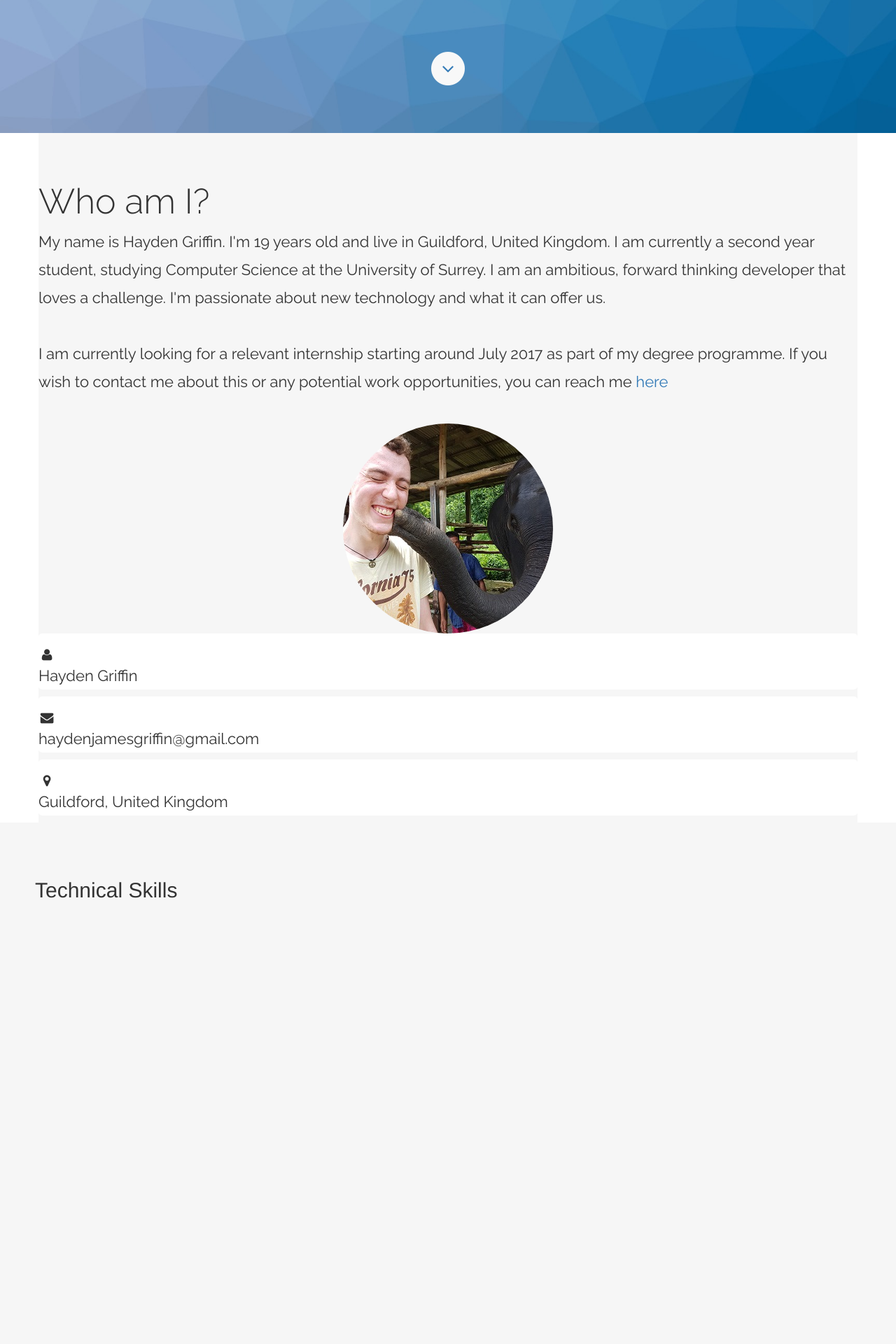
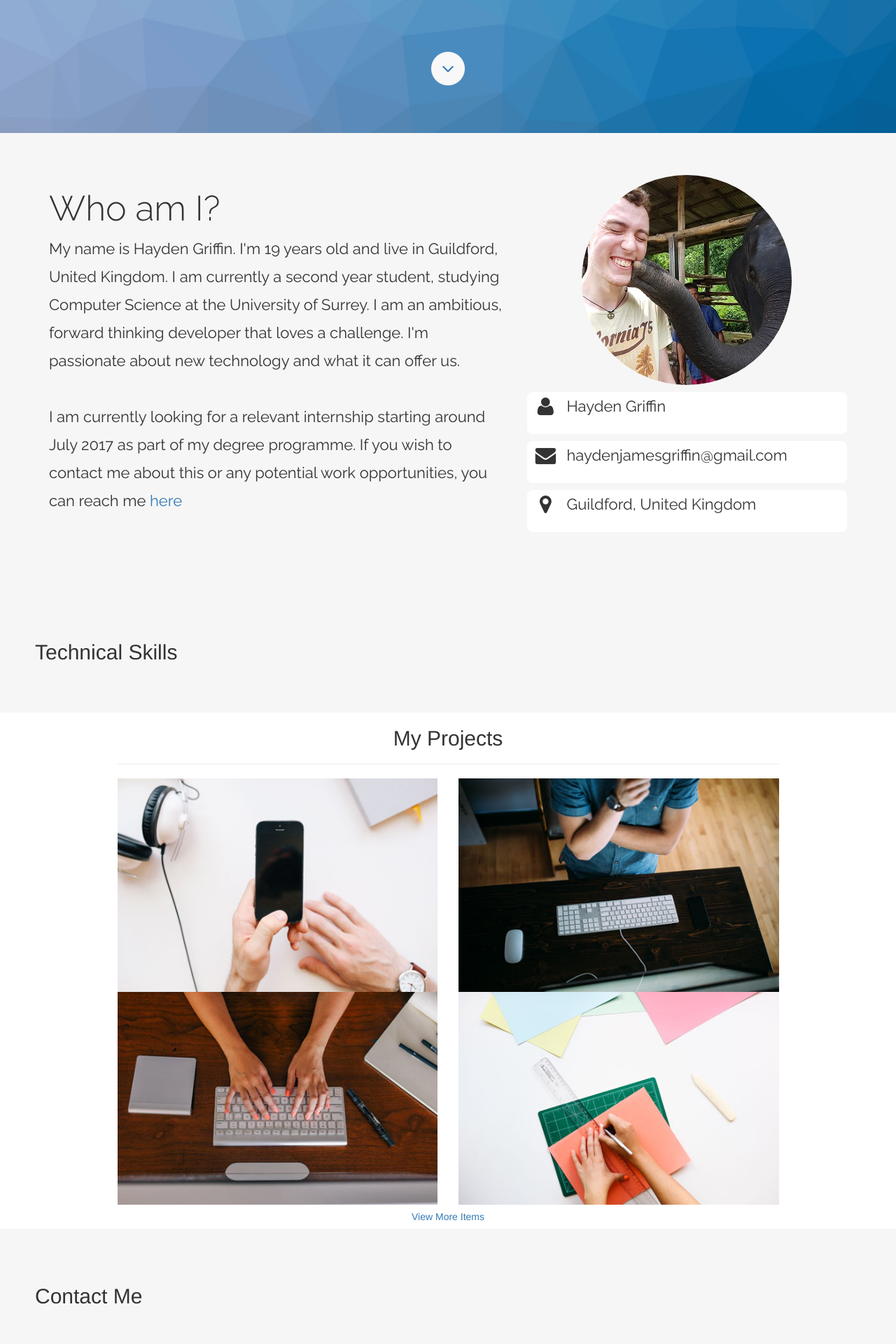
Before and after one commit to HaydenGriffin/haydengriffin.github.io, a PHP site: page / in a window 1280 px wide. Shown: the part 610-2530 px from the top of the page at 70% size. After the commit the page ends 2473 px from the top, so only its background shows below. Run offline with PHP 8.4, Linux system fonts and the light colour scheme.

Commit message:
Work on about section

```diff
--- a/css/styles.css
+++ b/css/styles.css
@@ -1,6 +1,6 @@
 .container-about{
+    padding-top: 50px;
     background-color: #f6f6f6;
-    padding-top: 50px;
 }
 
 p {
@@ -77,15 +77,17 @@ p {
 }
 
 .about-information-box {
+    margin-top: 10px;
     background-color: white;
-    padding-top: 20px;
-    padding-bottom 20px;
-    border-radius: 5px;
+    height: 60px;
+    line-height: 60px;
+    vertical-align: middle;
+    border-radius: 8px;
+    padding-left:8px;
 }
 
 .container-fluid {
     padding: 60px 50px;
-    height: 100vh;
 }
 
 .bg-grey {
--- a/index.html
+++ b/index.html
@@ -53,23 +53,25 @@
           </div>
 
      <!-- About page -->
-      <div class="container container-about" id="about">
+     <div class="container-fluid container-about" id="about">
+      <div class="container">
          <div class="row">
-            <div class="col-s-12 col-m-7 col-l-7">
+            <div class="col-sm-12 col-md-7 col-lg-7">
                  <h1 class="section-heading">Who am I?</h1>
                 <p class="about-text">My name is Hayden Griffin. I'm 19 years old and live in Guildford, United Kingdom. I am currently a second year student, studying Computer Science at the University of Surrey. I am an ambitious, forward thinking developer that loves a challenge.  I'm passionate about new technology and what it can offer us.</p>
                 <p class="about-text">I am currently looking for a relevant internship starting around July 2017 as part of my degree programme. If you wish to contact me about this or any potential work opportunities, you can reach me <a href="mailto:haydenjamesgriffin@gmail.com" target="_top">here</a></p>
              </div>
-            <div class="col-s-12 col-m-5 col-l-5">
+            <div class="col-sm-12 col-md-5 col-lg-5">
                 <img src="img/me_portrait.jpg" class="img-circle img-responsive center-block" alt="A picture of me in Thailand">
                <div class="about-information-box">
-                   <i class="fa fa-user fa-lg fa-fw"></i><p>Hayden Griffin</p></div>
+                   <p><i class="fa fa-user fa-lg fa-fw"></i>&nbsp; Hayden Griffin</p></div>
                <div class="about-information-box">
-                <i class="fa fa-envelope fa-lg fa-fw"></i><p>haydenjamesgriffin@gmail.com</p></div>
+                <p><i class="fa fa-envelope fa-lg fa-fw"></i>&nbsp; haydenjamesgriffin@gmail.com</p></div>
                   <div class="about-information-box">
-                 <i class="fa fa-map-marker fa-lg fa-fw"></i><p>Guildford, United Kingdom</p></div>
+                 <p><i class="fa fa-map-marker fa-lg fa-fw"></i>&nbsp; Guildford, United Kingdom</p></div>
                </div>
             </div>
+         </div>
          </div>
 
       <div class="container-fluid bg-grey" id="skills">
```
